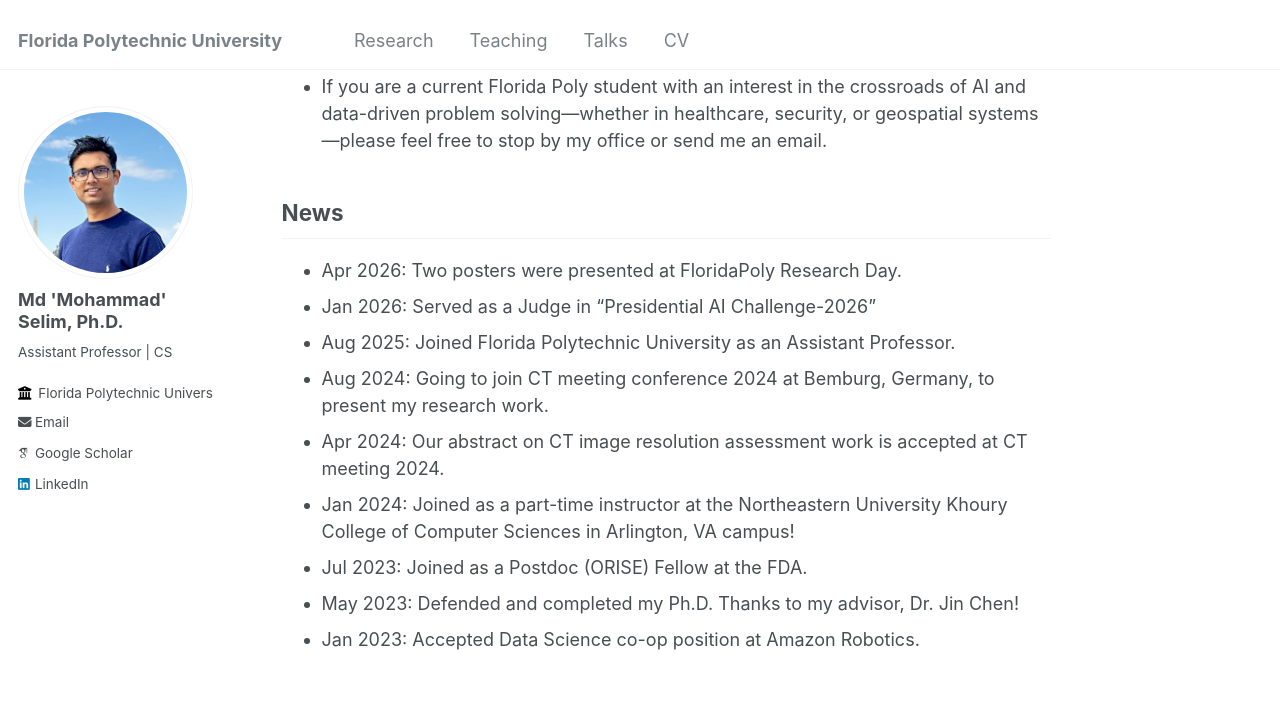
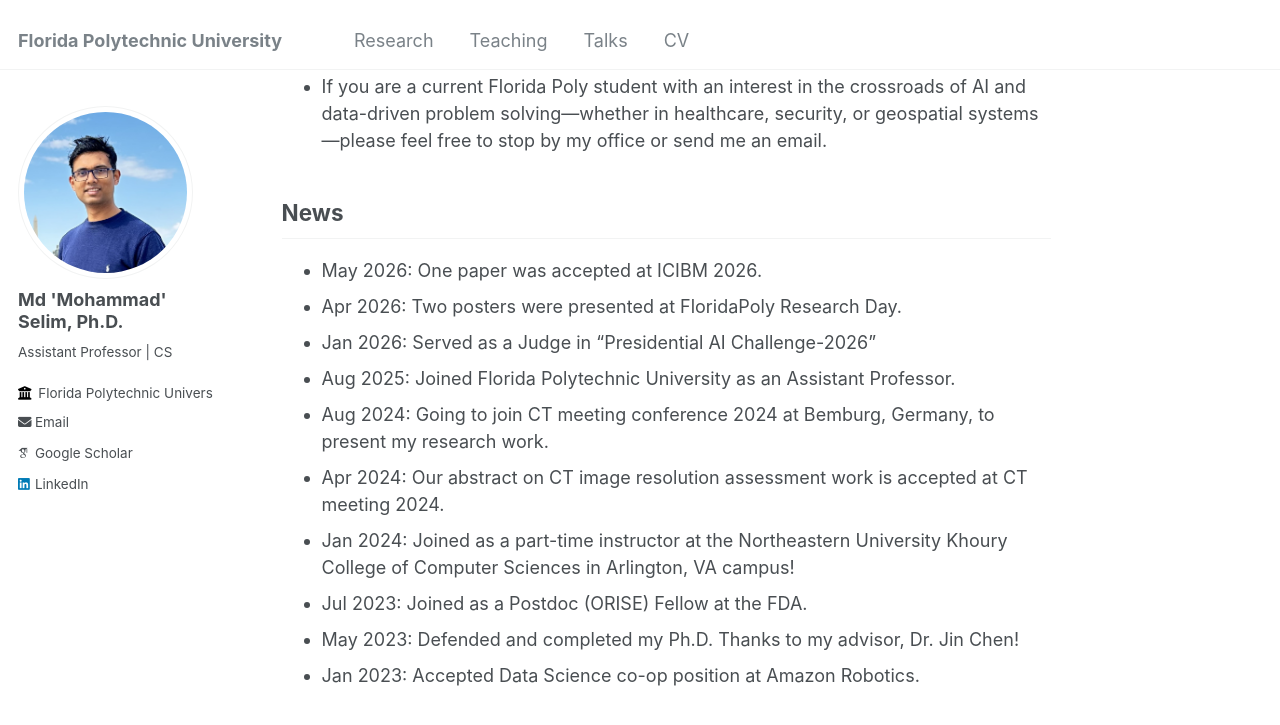
Before and after one commit to selimmd/selimmd.github.io, a Jekyll site: the page built from _pages/about.md, in a window 1280 px wide and 900 px high, scrolled down 548 px. Shown: the top 725 px of the window. Built offline with Jekyll 4.4.1, drawn with Linux system fonts in a browser that asks for light colours; some web fonts are replaced.

Commit message:
Update about.md

```diff
--- a/_pages/about.md
+++ b/_pages/about.md
@@ -36,6 +36,7 @@ Leveraging remote sensing, GIS data, and aerial imagery combined with environmen
 - If you are a current Florida Poly student with an interest in the crossroads of AI and data-driven problem solving—whether in healthcare, security, or geospatial systems—please feel free to stop by my office or send me an email.
 
 ## News
+- May 2026: One paper was accepted at ICIBM 2026.
 - Apr 2026: Two posters were presented at FloridaPoly Research Day.
 - Jan 2026: Served as a Judge in "Presidential AI Challenge-2026"
 - Aug 2025: Joined Florida Polytechnic University as an Assistant Professor.
```
